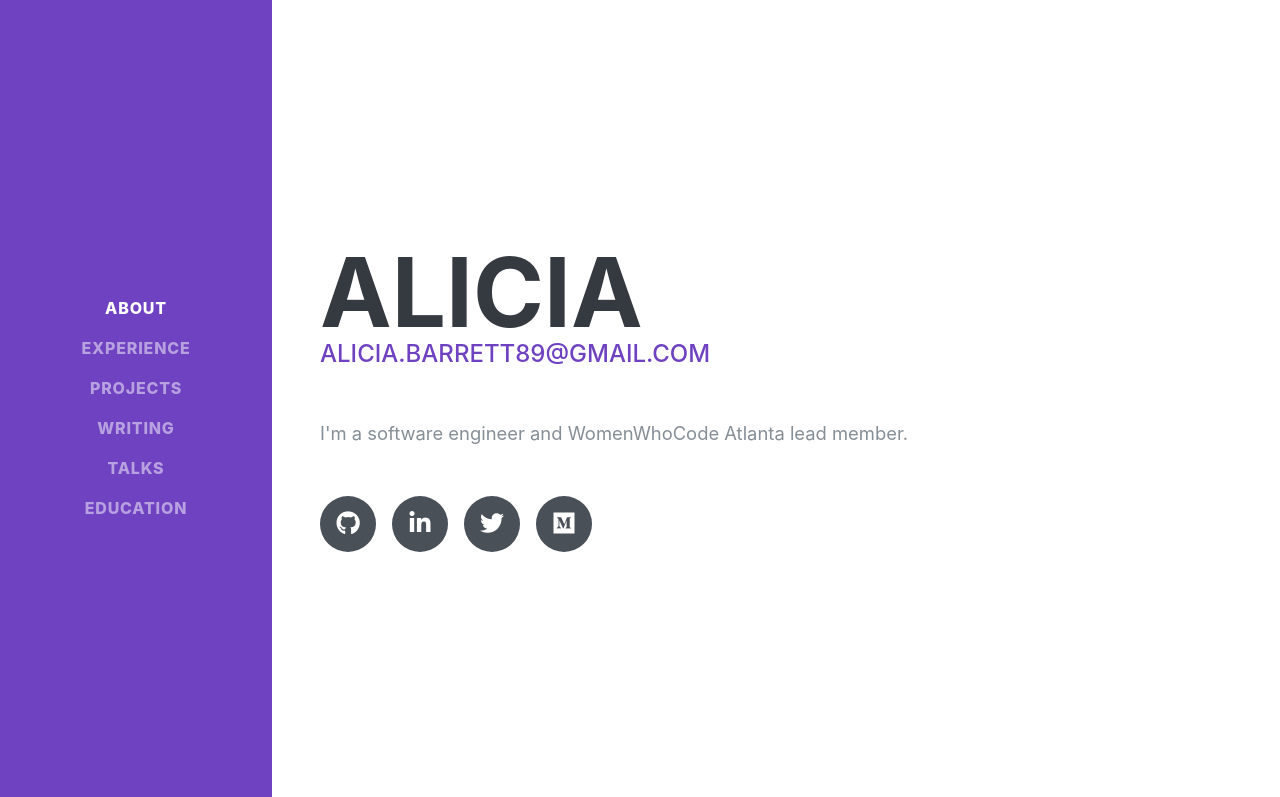
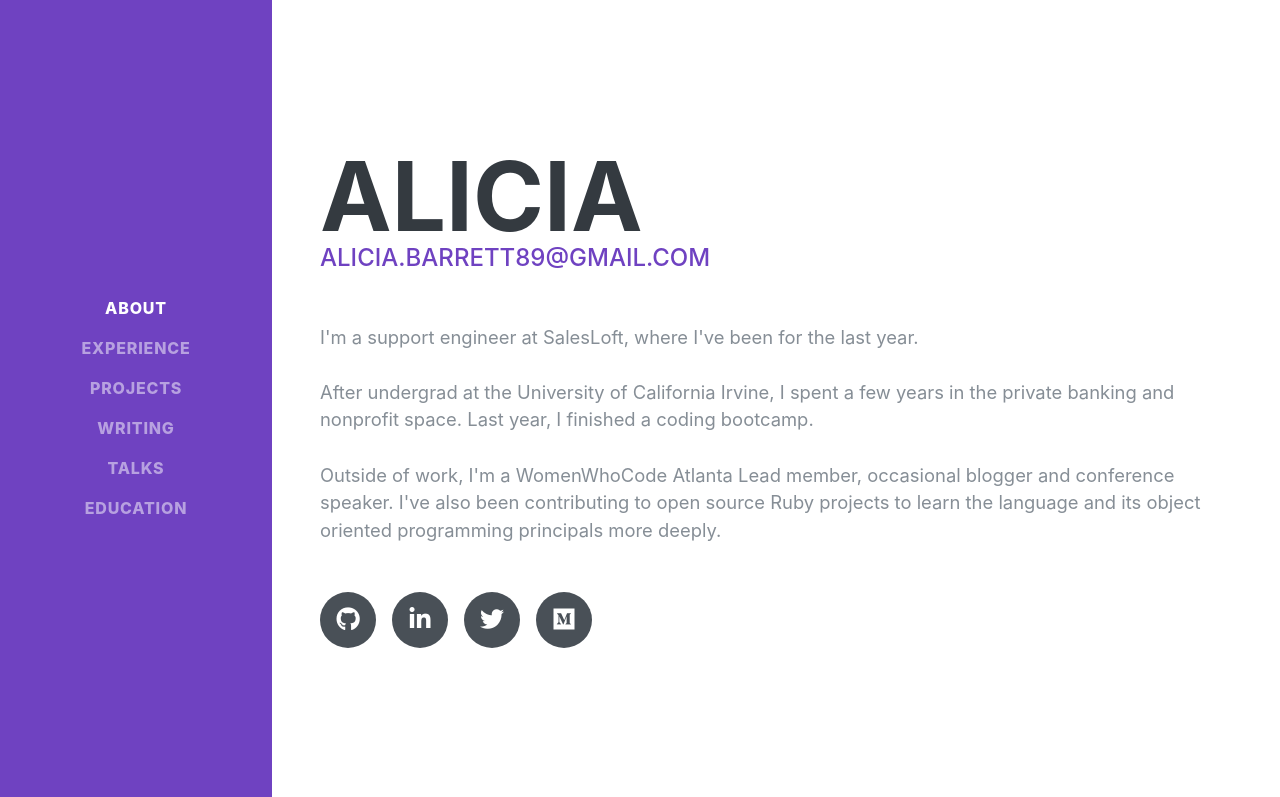
Before and after one commit to Aliciawyse/resume, a Gatsby site: page / in a window 1280 px wide. Shown: the top 797 px of the page. Built offline with nearby package versions, Linux system fonts and the light colour scheme; Gatsby itself is replaced by a stand-in of ours; a web font is replaced by a local one.

Commit message:
Updating bio

```diff
--- a/src/pages/index.js
+++ b/src/pages/index.js
@@ -22,7 +22,7 @@ const IndexPage = () => (
             <a href={`mailto:${config.email}`}>{config.email}</a>
           </div>
           <p className="lead mb-5">
-            I'm a software engineer and WomenWhoCode Atlanta lead member.
+            I'm a support engineer at SalesLoft, where I've been for the last year. <br/>  <br/> After undergrad at the University of California Irvine, I spent a few years in the private banking and nonprofit space. Last year, I finished a coding bootcamp. <br/>  <br/> Outside of work, I'm a WomenWhoCode Atlanta Lead member, occasional blogger and conference speaker. I've also been contributing to open source Ruby projects to learn the language and its object oriented programming principals more deeply.
           </p>
           <div className="social-icons">
             {config.socialLinks.map(social => {
@@ -141,9 +141,6 @@ const IndexPage = () => (
           </ul>
         </div>
       </section>
-
-      <hr className="m-0" />
-
       <section
         className="resume-section p-3 p-lg-5 d-flex align-items-center"
         id="talks"
```
